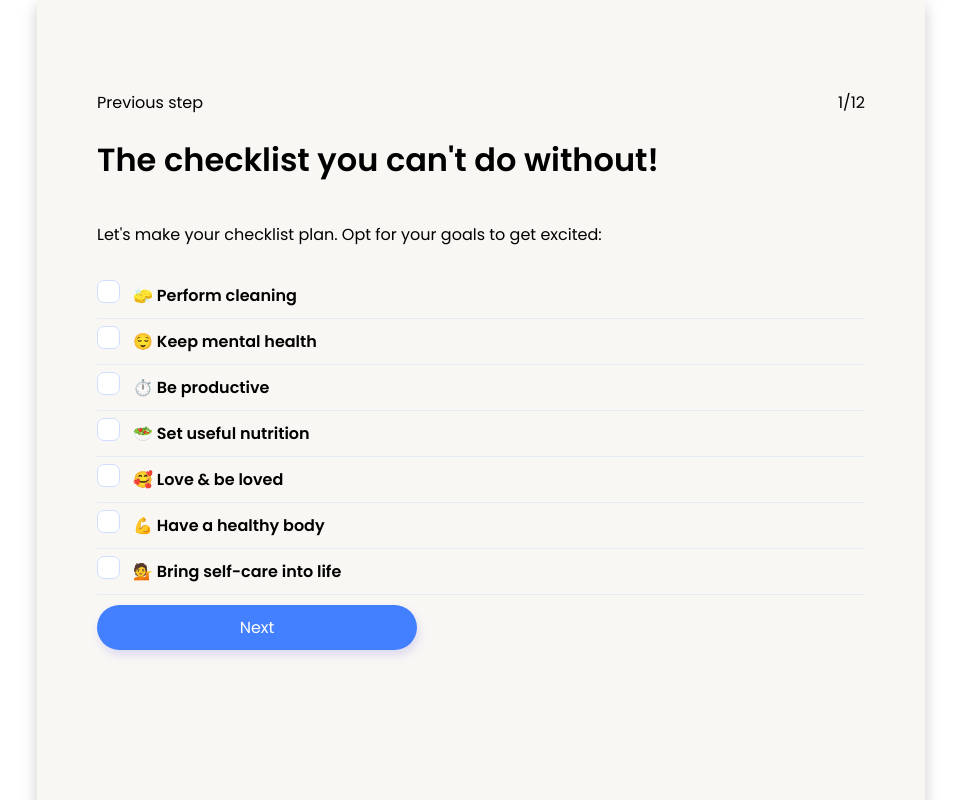
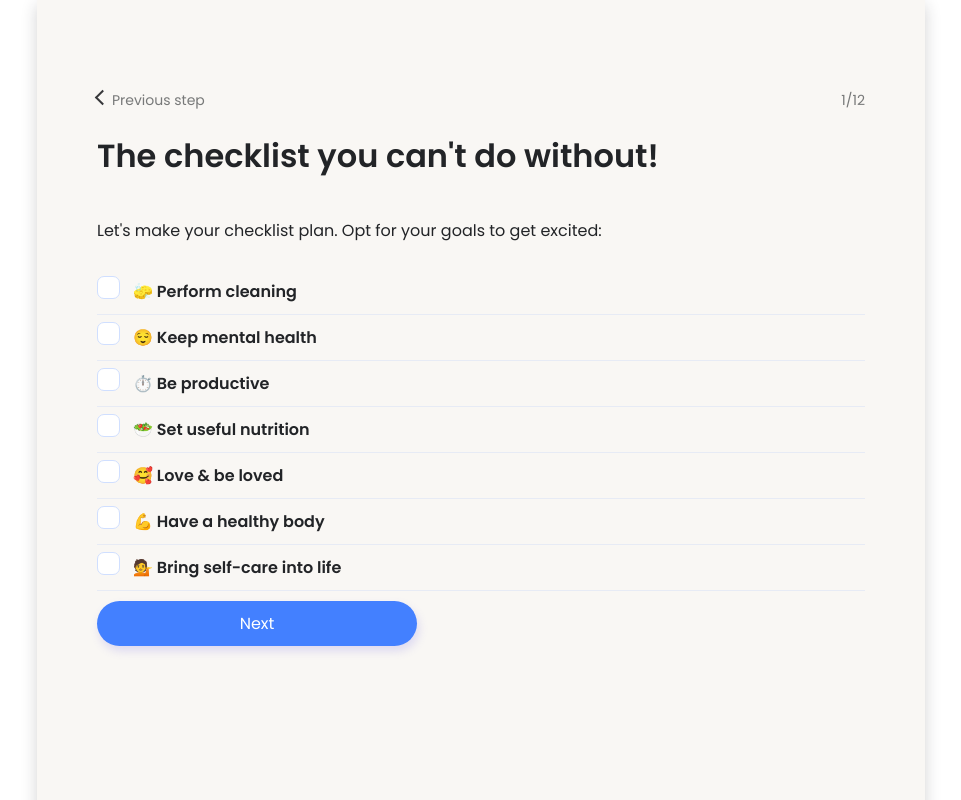
Before and after one commit to deysan/holy-questions, a React (Create React App) app: page / in a window 1280 px wide. Shown: the top 800 px of the page, without its empty margins (159-1120 px from the left). Built offline with nearby package versions, Linux system fonts and the light colour scheme.

Commit message:
Add style previous btn

```diff
--- a/src/app/App.scss
+++ b/src/app/App.scss
@@ -1,6 +1,6 @@
 @import url('https://fonts.googleapis.com/css2?family=Poppins:wght@400;600&display=swap');
 
-$black: #000000;
+$dark: #222427;
 $white: #ffffff;
 $color-bg: #f9f7f4;
 $color-blue: #4380ff;
@@ -50,9 +50,10 @@ body {
   min-height: 100vh;
   max-width: $desktop;
   margin: 0 auto;
+  color: $dark;
   font-family: 'Poppins', sans-serif;
   background-color: $color-bg;
-  box-shadow: 0 5px 15px 0 rgba($black, 0.2);
+  box-shadow: 0 5px 15px 0 rgba($dark, 0.2);
 }
 
 .button {
@@ -110,6 +111,34 @@ body {
 .status-bar {
   display: flex;
   justify-content: space-between;
+  font-size: 14px;
+  color: rgba($dark, 0.6);
+}
+
+.previous {
+  position: relative;
+  padding-left: 15px;
+  cursor: pointer;
+
+  &:before {
+    content: '';
+    position: absolute;
+    top: 2px;
+    left: 0;
+    width: 9px;
+    height: 9px;
+    border: 2px solid rgba($dark, 0.9);
+    border-top: 0;
+    border-right: 0;
+    transform: rotate(45deg);
+  }
+
+  &:hover {
+    color: rgba($dark, 1);
+    &:before {
+      border-color: rgba($dark, 1);
+    }
+  }
 }
 
 .question-title {
--- a/src/app/layouts/Questions.jsx
+++ b/src/app/layouts/Questions.jsx
@@ -250,7 +250,7 @@ const Questions = () => {
   return (
     <>
       <div className="status-bar">
-        <span>Previous step</span>
+        <span className="previous">Previous step</span>
         <span>
           {currentQuestion + 1}/{questions.length}
         </span>
```
